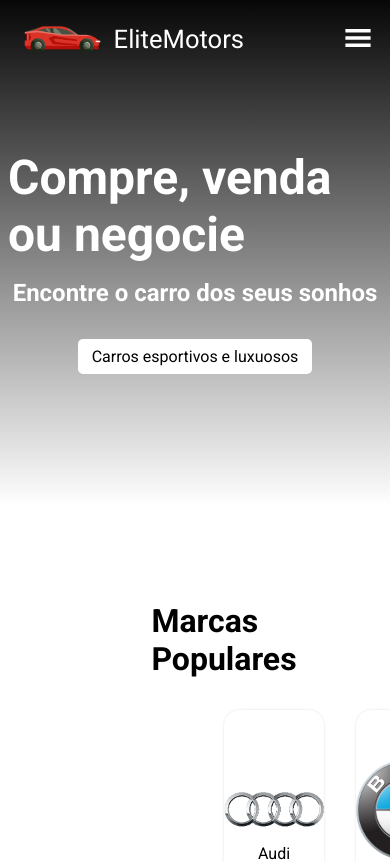
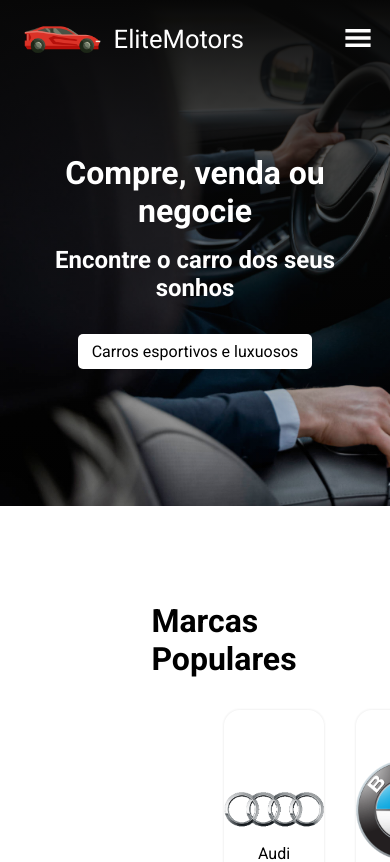
Before and after one commit to AndreySilvaa/CarShoop, a React (Vite) app: page /#/ in a window 390 px wide. Shown: the top 862 px of the page. Built offline with nearby package versions, Linux system fonts and the light colour scheme; no server answers.

Commit message:
Menu e header responsivos

```diff
--- a/src/styles/2-layout/layout.sass
+++ b/src/styles/2-layout/layout.sass
@@ -1,5 +1,8 @@
 @use '../_dinamicStyles'
 @import '../1-base/_base-mixins'
+@import '../1-base/_variables'
+
+//$background-image: "../assets/header.jpg"
 
 .navbar
     background-color: rgba(0, 0, 0, 0)
@@ -12,7 +15,6 @@
 
     @include mobile
         align-items: flex-start
-
 
     .logo
         a
@@ -40,6 +42,7 @@
             position: absolute
             left: auto
             right: 0
+            top: 0
 
     ul
         display: flex
@@ -116,10 +119,21 @@
     flex-direction: column
     align-items: center
     justify-content: center
-    background: linear-gradient(to bottom, rgb(7 7 7), #00000000)
+    background: linear-gradient(to bottom, rgb(7 7 7), #00000000), $header-image
     background-position: initial
     background-repeat: no-repeat
     background-size: cover
+
+    h1
+        @include mobile
+            font-size: 2em
+            padding: 0 1em
+            text-align: center
+
+    h5
+        @include mobile
+            padding: 0 1em
+            text-align: center
 
     h1, h5
         margin: 8px
```
Also changed, not shown: src/assets/background.jpg (added).
